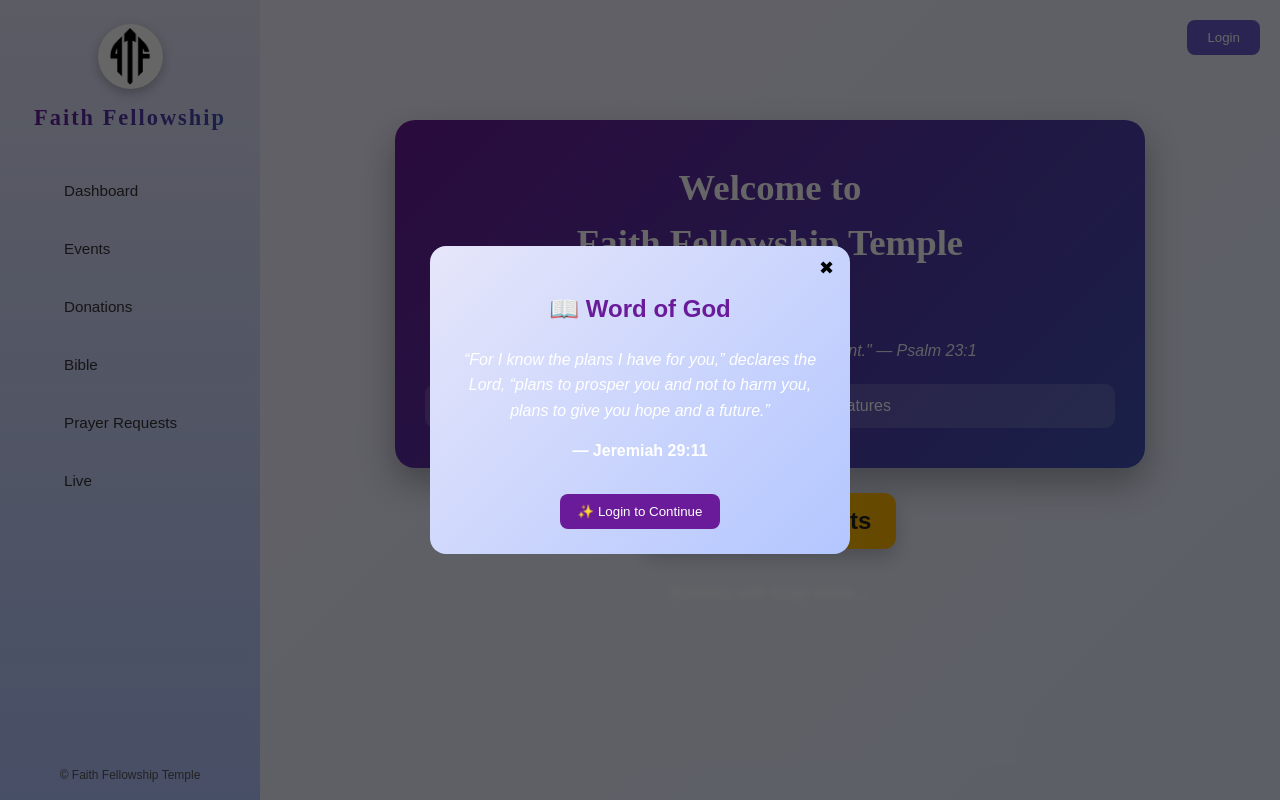
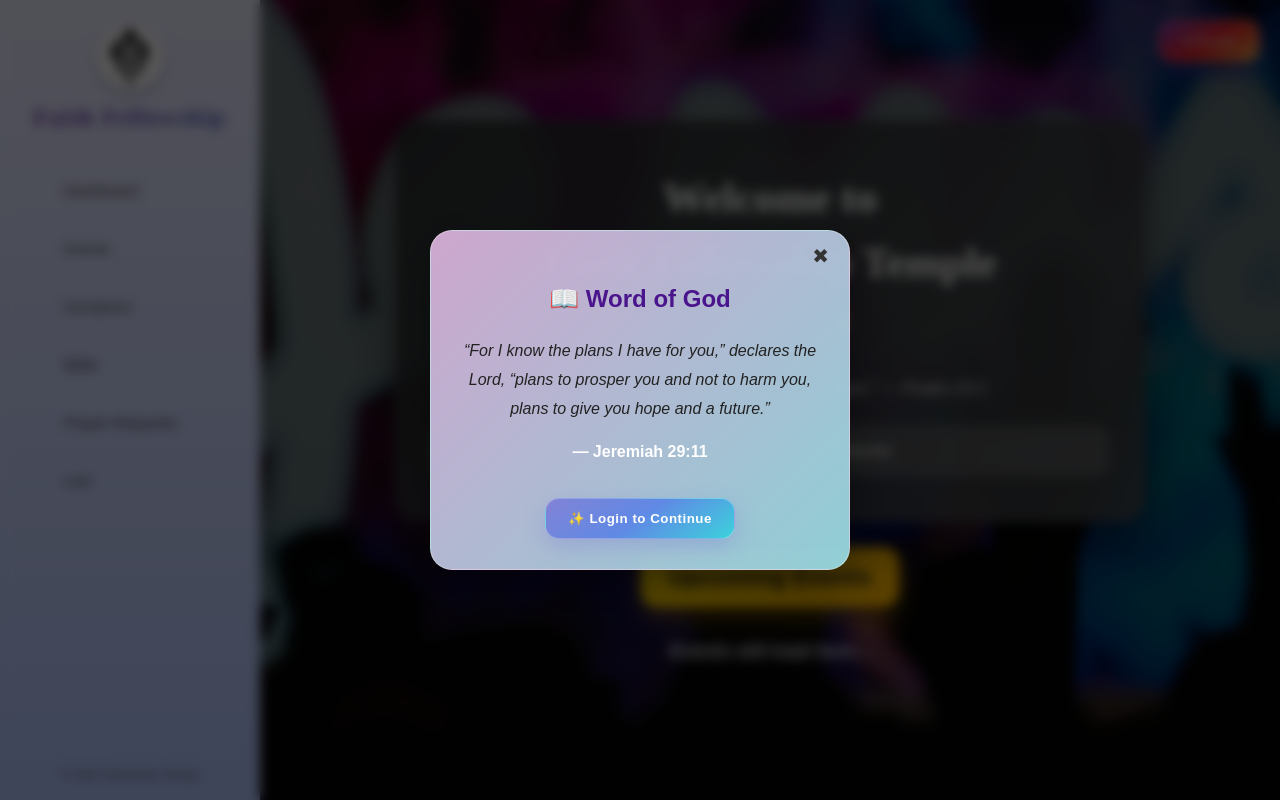
Before and after one commit to karunkumarseeram/church-ai-platform, a React app in the folder frontend/: page / in a window 1280 px wide. Built offline with nearby package versions, Linux system fonts and the light colour scheme; some icons are missing; the HTML template or start-up script is replaced by a standard one.

Commit message:
bg and front page updated

```diff
--- a/frontend/src/pages/Landing.jsx
+++ b/frontend/src/pages/Landing.jsx
@@ -9,11 +9,18 @@ export default function Landing() {
 
   const [showPopup, setShowPopup] = useState(false);
 
+  /* PREMIUM BUTTON HOVER */
+  const [hoveredBtn, setHoveredBtn] = useState(false);
+
+  /* CTA BUTTON HOVER */
+  const [hoveredCTA, setHoveredCTA] = useState(false);
+
   useEffect(() => {
     if (!isAuthenticated) {
       const timer = setTimeout(() => {
         setShowPopup(true);
       }, 800);
+
       return () => clearTimeout(timer);
     }
   }, [isAuthenticated]);
@@ -30,13 +37,49 @@ export default function Landing() {
         {/* TOP RIGHT BUTTON */}
         <div style={topRight}>
           {isAuthenticated ? (
-            <button style={btnPurple} onClick={() => { logout(); navigate("/login"); }}>
+            <button
+              style={{
+                ...btnPurple,
+
+                transform: hoveredBtn
+                  ? "translateY(-4px) scale(1.05)"
+                  : "translateY(0)",
+
+                boxShadow: hoveredBtn
+                  ? "0 18px 35px rgba(54,209,220,0.6), inset 0 1px 1px rgba(255,255,255,0.4)"
+                  : "0 10px 25px rgba(54,209,220,0.35), inset 0 1px 1px rgba(255,255,255,0.3)",
+              }}
+              onMouseEnter={() => setHoveredBtn(true)}
+              onMouseLeave={() => setHoveredBtn(false)}
+              onClick={() => {
+                logout();
+                navigate("/login");
+              }}
+            >
               Logout
             </button>
           ) : (
-            <button style={btnBlue} onClick={() => navigate("/login")}>
-              Login
-            </button>
+            <button
+  style={{
+    ...btnBlue,
+
+    transform: hoveredBtn
+      ? "translateY(-4px) scale(1.05)"
+      : "translateY(0) scale(1)",
+
+    boxShadow: hoveredBtn
+      ? "0 18px 35px rgba(253,29,29,0.45), 0 0 18px rgba(252,176,69,0.35)"
+      : "0 10px 22px rgba(131,58,180,0.35), inset 0 1px 1px rgba(255,255,255,0.25)",
+
+    filter: hoveredBtn
+      ? "brightness(1.08)"
+      : "brightness(1)",
+  }}
+  onMouseEnter={() => setHoveredBtn(true)}
+  onMouseLeave={() => setHoveredBtn(false)}
+>
+  Login
+</button>
           )}
         </div>
 
@@ -73,7 +116,9 @@ export default function Landing() {
         {/* EVENTS SECTION PLACEHOLDER */}
         <div style={{ marginTop: 30 }}>
           <div style={!isAuthenticated ? blurStyle : {}}>
-            <h3 style={{ textAlign: "center" }}>Events will load here...</h3>
+            <h3 style={{ textAlign: "center", color: "#fff" }}>
+              Events will load here...
+            </h3>
           </div>
         </div>
 
@@ -82,25 +127,44 @@ export default function Landing() {
           <div style={overlay}>
             <div style={modal}>
 
-              <button onClick={() => setShowPopup(false)} style={closeBtn}>
+              <button
+                onClick={() => setShowPopup(false)}
+                style={closeBtn}
+              >
                 ✖
               </button>
 
-              <h2 style={{ color: "#6A1B9A" }}>📖 Word of God</h2>
+              <h2 style={{ color: "#4A148C" }}>
+                📖 Word of God
+              </h2>
 
               <p style={versePopup}>
                 “For I know the plans I have for you,” declares the Lord,
                 “plans to prosper you and not to harm you, plans to give you hope and a future.”
               </p>
 
-              <p style={{ fontWeight: "bold" }}>— Jeremiah 29:11</p>
+              <p style={{ fontWeight: "bold" }}>
+                — Jeremiah 29:11
+              </p>
 
               <button
+                style={{
+                  ...ctaBtn,
+
+                  transform: hoveredCTA
+                    ? "translateY(-3px) scale(1.04)"
+                    : "translateY(0)",
+
+                  boxShadow: hoveredCTA
+                    ? "0 14px 30px rgba(127,127,213,0.55)"
+                    : "0 8px 20px rgba(127,127,213,0.35)",
+                }}
+                onMouseEnter={() => setHoveredCTA(true)}
+                onMouseLeave={() => setHoveredCTA(false)}
                 onClick={() => {
                   setShowPopup(false);
                   navigate("/login");
                 }}
-                style={ctaBtn}
               >
                 ✨ Login to Continue
               </button>
@@ -114,11 +178,23 @@ export default function Landing() {
   );
 }
 
+/* =========================
+   STYLES
+========================= */
+
 const mainContainer = {
   flex: 1,
   position: "relative",
   padding: 20,
-  background: "linear-gradient(135deg,#f3f0ff,#e6f0ff)",
+
+  backgroundImage: `
+    linear-gradient(rgba(0,0,0,0.55), rgba(0,0,0,0.55)),
+    url("/church.png")
+  `,
+
+  backgroundSize: "cover",
+  backgroundPosition: "center",
+  backgroundRepeat: "no-repeat",
 };
 
 const topRight = {
@@ -128,22 +204,62 @@ const topRight = {
   zIndex: 10,
 };
 
+/* PREMIUM GLASS BUTTON */
 const btnPurple = {
-  padding: "10px 20px",
-  background: "#6A1B9A",
-  color: "#fff",
-  border: "none",
-  borderRadius: 8,
+  padding: "12px 24px",
+
+  background:
+    "linear-gradient(145deg, rgba(127,127,213,0.95), rgba(91,134,229,0.95), rgba(54,209,220,0.95))",
+
+  color: "#F8FAFC",
+
+  border: "1px solid rgba(255,255,255,0.25)",
+
+  borderRadius: 14,
+
   cursor: "pointer",
+
+  fontWeight: "700",
+
+  letterSpacing: "0.5px",
+
+  backdropFilter: "blur(14px)",
+  WebkitBackdropFilter: "blur(14px)",
+
+  transition: "all 0.3s ease",
+
+  position: "relative",
+
+  overflow: "hidden",
 };
 
 const btnBlue = {
-  padding: "10px 20px",
-  background: "#6A5ACD",
+  padding: "12px 24px",
+
+  background:
+    "linear-gradient(145deg, rgba(131,58,180,0.95), rgba(253,29,29,0.9), rgba(252,176,69,0.9))",
+
   color: "#fff",
-  border: "none",
-  borderRadius: 8,
+
+  border: "1px solid rgba(255,255,255,0.2)",
+
+  borderRadius: 14,
+
   cursor: "pointer",
+
+  fontWeight: "800",
+
+  fontFamily: "'Cinzel', serif",
+letterSpacing: "1.5px",
+textTransform: "uppercase",
+fontWeight: "900",
+
+  backdropFilter: "blur(10px)",
+
+  boxShadow: "0 10px 22px rgba(131,58,180,0.35)",
+
+  transition: "all 0.3s ease",
+  textShadow: "0 2px 10px rgba(0,0,0,0.3)"
 };
 
 const heroWrapper = {
@@ -155,60 +271,91 @@ const heroWrapper = {
   gap: 25,
 };
 
+/* HERO CARD */
 const heroCard = {
   width: "80%",
   maxWidth: 750,
-  padding: "40px 30px",
-  borderRadius: 20,
-  background: "linear-gradient(135deg,#6A1B9A,#3F51B5)",
-  boxShadow: "0 15px 35px rgba(0,0,0,0.3)",
+
+  padding: "45px 35px",
+
+  borderRadius: 24,
+
+  background:
+    "linear-gradient(135deg, rgba(35,37,38,0.88), rgba(65,67,69,0.88))",
+
+  backdropFilter: "blur(12px)",
+
+  border: "1px solid rgba(255,255,255,0.12)",
+
+  boxShadow:
+    "0 20px 45px rgba(0,0,0,0.45)",
+
   color: "#fff",
 };
 
 const title = {
-  fontSize: "2.3rem",
+  fontSize: "2.7rem",
   fontFamily: "'Cinzel', serif",
   margin: 0,
+  fontWeight: 800,
 };
 
 const subtitle = {
-  marginTop: 10,
+  marginTop: 12,
   fontStyle: "italic",
   opacity: 0.9,
+  fontSize: "1.1rem",
 };
 
 const divider = {
-  width: 60,
-  height: 3,
-  background: "#FFD700",
-  margin: "15px auto",
-  borderRadius: 5,
+  width: 80,
+  height: 4,
+  background:
+    "linear-gradient(90deg,#FFD700,#FFB300)",
+
+  margin: "18px auto",
+
+  borderRadius: 999,
 };
 
 const verse = {
   fontStyle: "italic",
-  marginTop: 15,
-  lineHeight: 1.6,
-  opacity: 0.9,
+  marginTop: 18,
+  lineHeight: 1.8,
+  opacity: 0.92,
+  fontSize: "1.05rem",
 };
 
 const loginNote = {
-  marginTop: 20,
-  padding: 10,
-  background: "rgba(255,255,255,0.15)",
-  borderRadius: 10,
+  marginTop: 22,
+
+  padding: 12,
+
+  background: "rgba(255,255,255,0.12)",
+
+  borderRadius: 12,
+
+  backdropFilter: "blur(10px)",
+
+  border: "1px solid rgba(255,255,255,0.15)",
 };
 
 const eventBadge = {
-  padding: "10px 25px",
-  borderRadius: 12,
-  background: "linear-gradient(90deg,#FFD700,#FFB300)",
-  boxShadow: "0 8px 20px rgba(0,0,0,0.2)",
+  padding: "12px 28px",
+
+  borderRadius: 16,
+
+  background:
+    "linear-gradient(135deg,#FFD700,#FFB300)",
+
+  boxShadow:
+    "0 10px 25px rgba(255,179,0,0.35)",
 };
 
 const eventTitle = {
   margin: 0,
   color: "#222",
+  fontWeight: 800,
 };
 
 const blurStyle = {
@@ -219,43 +366,85 @@ const blurStyle = {
 const overlay = {
   position: "fixed",
   inset: 0,
-  background: "rgba(0,0,0,0.6)",
+
+  background: "rgba(0,0,0,0.65)",
+
+  backdropFilter: "blur(6px)",
+
   display: "flex",
   justifyContent: "center",
   alignItems: "center",
+
   zIndex: 9999,
 };
 
+/* GLASS MODAL */
 const modal = {
   width: 420,
-  background: "linear-gradient(135deg,#E6E6FA,#B3C6FF)",
-  padding: 25,
-  borderRadius: 16,
+
+  background:
+    "linear-gradient(135deg, rgba(217,175,217,0.95), rgba(151,217,225,0.95))",
+
+  backdropFilter: "blur(14px)",
+
+  padding: 30,
+
+  borderRadius: 22,
+
   textAlign: "center",
+
   position: "relative",
+
+  border: "1px solid rgba(255,255,255,0.35)",
+
+  boxShadow:
+    "0 20px 45px rgba(0,0,0,0.35)",
 };
 
 const closeBtn = {
   position: "absolute",
-  top: 10,
-  right: 10,
+  top: 12,
+  right: 14,
+
   border: "none",
+
   background: "transparent",
-  fontSize: 18,
+
+  fontSize: 20,
+
   cursor: "pointer",
+
+  color: "#333",
 };
 
 const versePopup = {
   fontStyle: "italic",
-  lineHeight: 1.6,
+  lineHeight: 1.8,
+  color: "#222",
 };
 
+/* CTA GLASS BUTTON */
 const ctaBtn = {
-  marginTop: 15,
-  padding: "10px 18px",
-  background: "#6A1B9A",
+  marginTop: 18,
+
+  padding: "12px 22px",
+
+  background:
+    "linear-gradient(145deg, rgba(127,127,213,0.95), rgba(91,134,229,0.95), rgba(54,209,220,0.95))",
+
   color: "#fff",
-  border: "none",
-  borderRadius: 8,
+
+  border: "1px solid rgba(255,255,255,0.25)",
+
+  borderRadius: 14,
+
   cursor: "pointer",
+
+  fontWeight: "700",
+
+  letterSpacing: "0.5px",
+
+  backdropFilter: "blur(12px)",
+
+  transition: "all 0.3s ease",
 };
```
Also changed, not shown: frontend/public/church.png (added).
